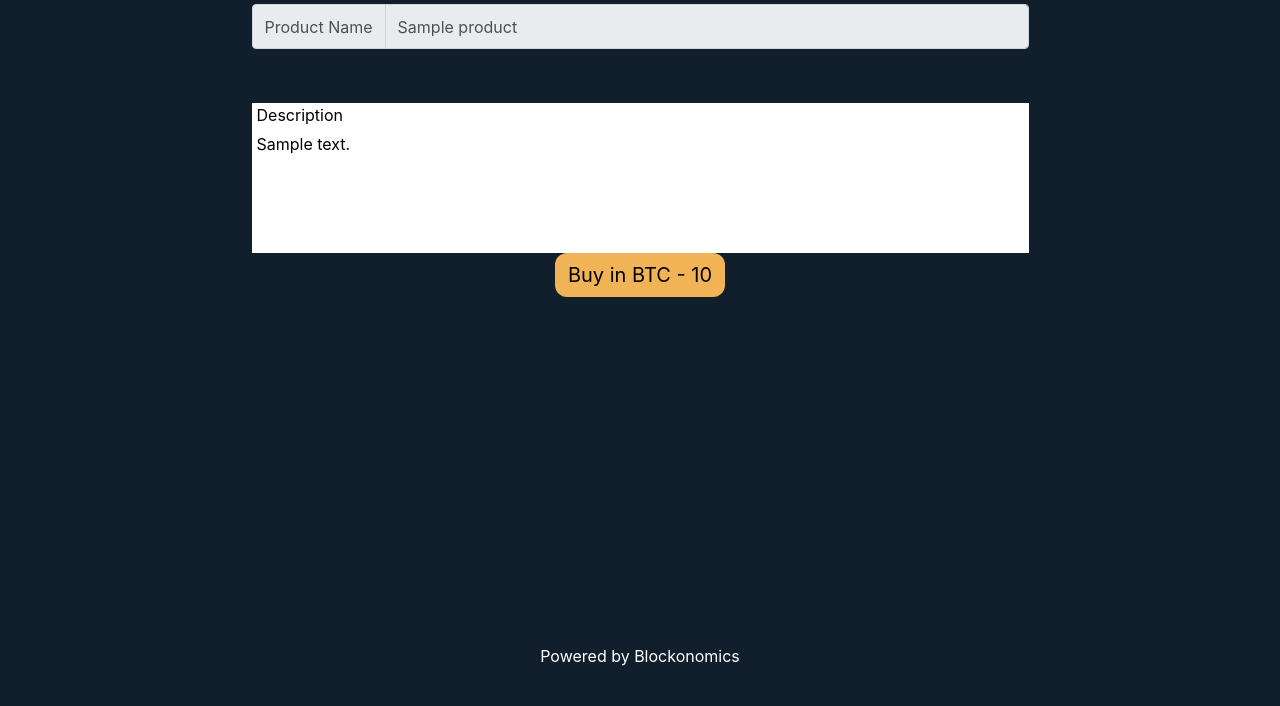
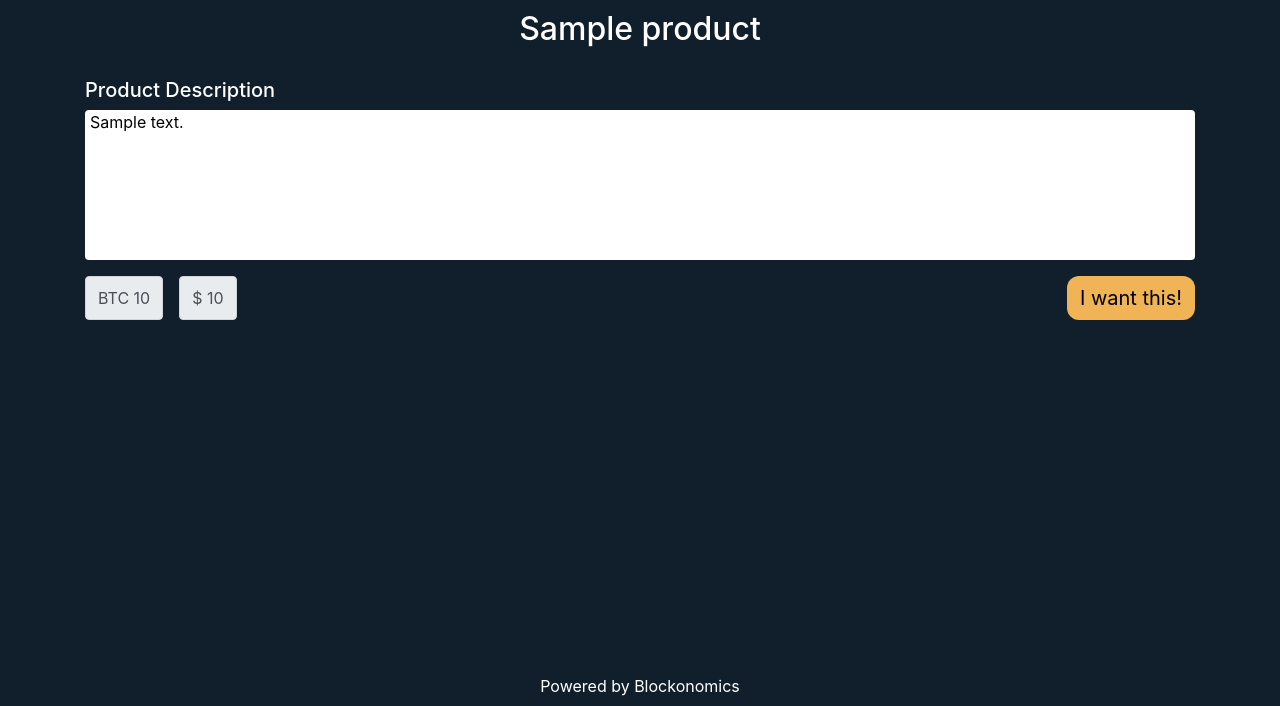
Before and after one commit to AJ-54/SatoshiBox, a Django app: template core/templates/buyerLanding.html in a window 1280 px wide. Shown: the part 211-917 px from the top of the page. Before the commit the page ends 877 px from the top, so only its background shows below. Run offline with Django 3.2, Linux system fonts and the light colour scheme; tables that the repository leaves empty hold one stand-in row (values such as "Sample post"); the template is opened without the code that fills it: values that come from a table or form of the project are taken from there, most other values are stand-ins (such as "Sample title", 1, 10 or a date in 2020); some libraries are stand-ins or nearby versions.

Commit message:
update buyerlanding style

```diff
--- a/core/static/css/page1.css
+++ b/core/static/css/page1.css
@@ -5,6 +5,12 @@
     color: black;
     font-size: 20px !important;
     float: right;
+    position: relative;
+}
+
+.float-to-right{
+    margin-left: auto;
+    margin-right: 0;
 }
 
 /* page3 */
@@ -46,8 +52,6 @@ h4 {
     margin: 30px 0 0;
     height: 150px;
     background-color: #fff;
-    width: 70%;
-
 }
 
 /* page5 */
@@ -93,10 +97,6 @@ h2, h3 {
     width: 85%;
 }
 
-.product {
-    width: 70%;
-}
-
 /* page7 */
 
 .url {
--- a/core/templates/buyerLanding.html
+++ b/core/templates/buyerLanding.html
@@ -6,32 +6,27 @@
 {% block content %}
 
 <div class='container cnt'>
-  <center>
-    <div class="input-group py-4 product">
-      <div class="input-group-prepend proName">
-        <span class="input-group-text">Product Name</span>
-      </div>
-      <input class="form-control proName" aria-label="Product Name" value="{{object.product_name}}" readonly>
-    </div>
 
-    <div class="description">
-      <p>Description</p>
-      <p>{{object.product_description}}</p>
-    </div>
+  <h2>{{object.product_name}}</h2>
+  <h5 class='mt-3 text-left'>Product Description</h5>
+  <div class="description rounded mb-3 mt-1">
+    <p class='mt-1'>{{object.product_description}}</p>
+  </div>
 
-    <div class="row justify-content-around product">
-
-
-      <button type="submit" id='submitbtn' class="btn"><a href="{% url 'core:product_pay_buyer' object.uid%}?crypto=BTC"
-          style="text-decoration:none;color:black;">Buy in BTC - {{btc_price}}</a></button>
-      {% comment %} <button type="submit" id='submitbtn' class="btn"><a
+  <div class='row'>
+    <div class='col-12  input-group'>
+      <span class="input-group-text mr-3">BTC {{btc_price}}</span>
+      <span class="input-group-text">$ {{btc_price}}</span>
+      <div class='float-to-right'>
+        <button type="submit" id='submitbtn' class="btn"><a href="{% url 'core:product_pay_buyer' object.uid%}?crypto=BTC"
+          style="text-decoration:none;color:black;">I want this! </a></button>
+          {% comment %} <button type="submit" id='submitbtn' class="btn"><a
           href="{% url 'core:product_pay_buyer' object.uid%}?crypto=BCH" style="text-decoration:none;color:black;">Buy
           in BCH -
           {{bch_price}}</a></button> {% endcomment %}
+      </div>
     </div>
-
-  </center>
-
+  </div>
 
 </div>
 {% endblock %}
```
